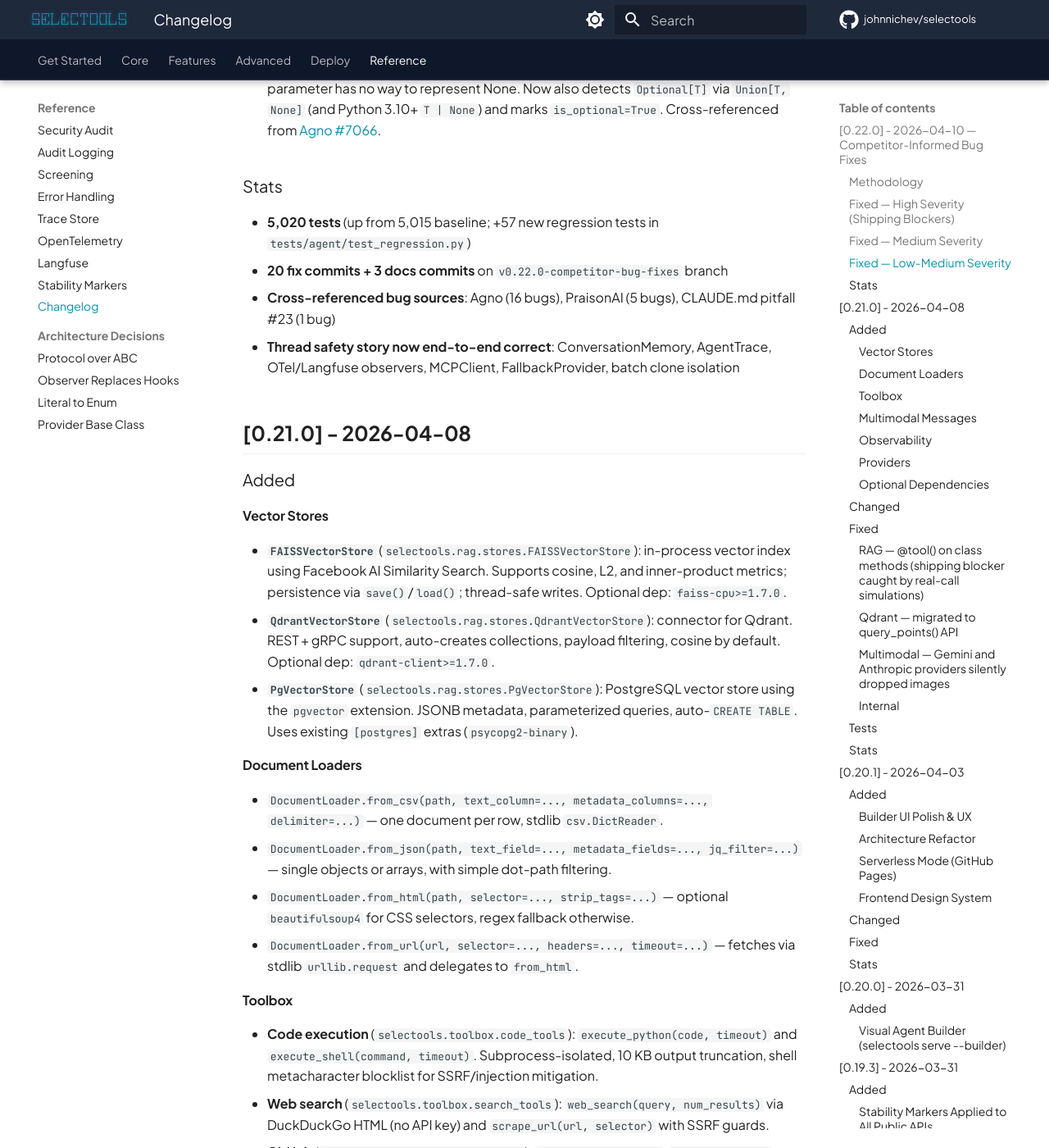
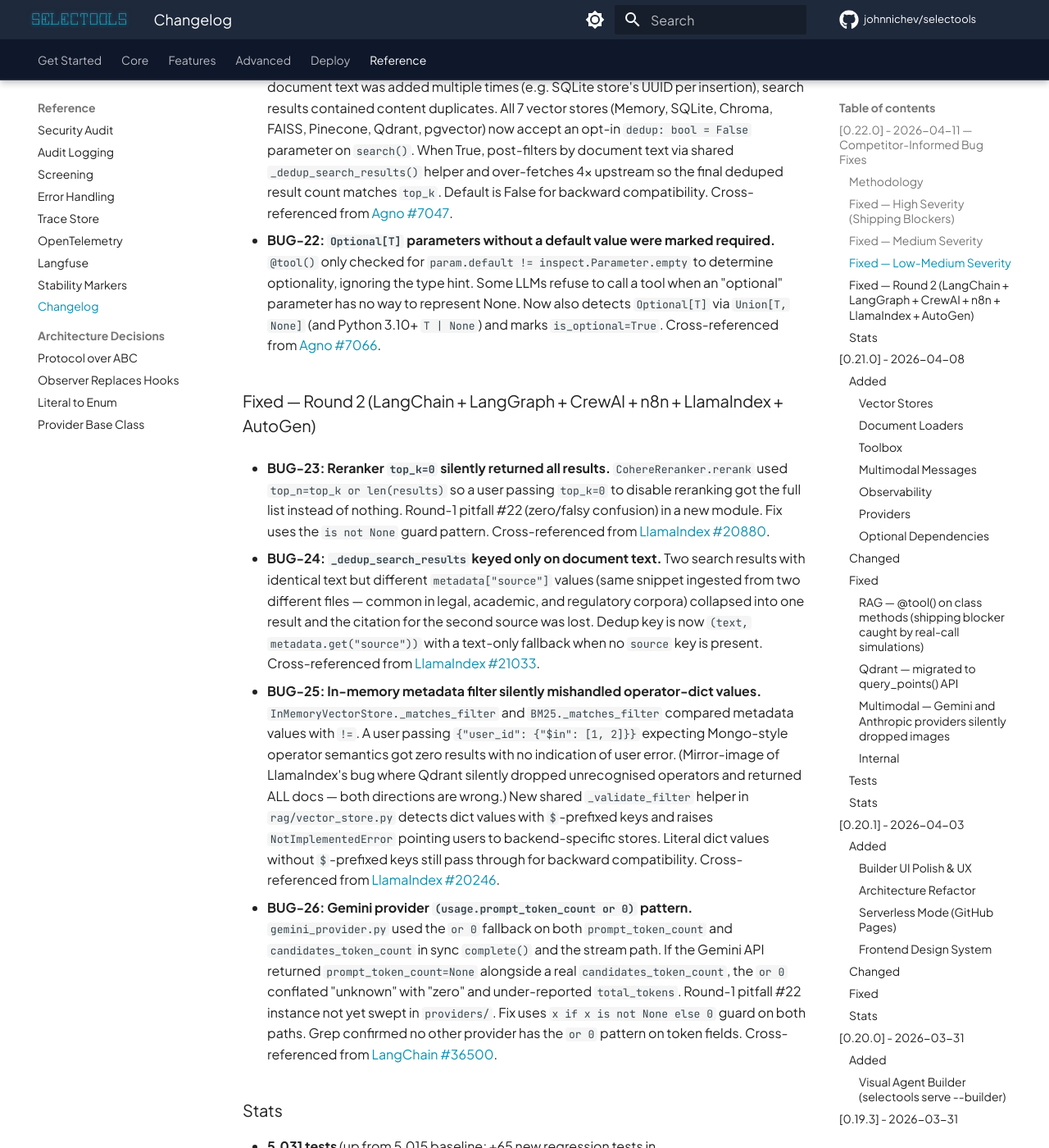
Before and after one commit to johnnichev/selectools, an MkDocs documentation site: the page built from docs/CHANGELOG.md, in a window 1280 px wide and 1400 px high, scrolled down 4248 px. Shown: the whole window at 82% size. Built offline with MkDocs 1.6.1 and Material for MkDocs 9.7.7, drawn with Linux system fonts in a browser that asks for light colours; comment, search, counter and statistics services are not loaded; some of the changed text lies outside the part shown.

Commit message:
docs(changelog): add round-2 competitor bug-hunt section (BUG-23 – BUG-26)
Documents the 4 round-2 fixes shipped on this branch (LangChain + LlamaIndex
cross-references), updates test count to 5031, and records the bug sources
by upstream project.

Round 2 mined LangChain (~92k stars), LangGraph (~10k), CrewAI (~25k),
n8n (~70k), LlamaIndex (~37k), and AutoGen (~35k) — ~270k combined stars.
Top-15 unverified candidates from the round are parked for v0.23.0.

```diff
--- a/docs/CHANGELOG.md
+++ b/docs/CHANGELOG.md
@@ -5,16 +5,27 @@
 The format is based on [Keep a Changelog](https://keepachangelog.com/en/1.0.0/),
 and this project adheres to [Semantic Versioning](https://semver.org/spec/v2.0.0.html).
 
-## [0.22.0] - 2026-04-10 — Competitor-Informed Bug Fixes
+## [0.22.0] - 2026-04-11 — Competitor-Informed Bug Fixes
 
 ### Methodology
 
-22 bugs identified by cross-referencing 95+ closed bug reports from
-[Agno](https://github.com/agno-agi/agno) (39k stars) and 60+ from
-[PraisonAI](https://github.com/MervinPraison/PraisonAI) (6.9k stars) against
-selectools v0.21.0 source code. Each fix includes a TDD regression test in
-`tests/agent/test_regression.py` that empirically fails without the fix and
-passes after. Test suite grew from 5,015 to 5,020 with 57 new regression tests.
+**Round 1** (BUG-01 – BUG-22): 22 bugs identified by cross-referencing 95+
+closed bug reports from [Agno](https://github.com/agno-agi/agno) (39k stars)
+and 60+ from [PraisonAI](https://github.com/MervinPraison/PraisonAI) (6.9k
+stars) against selectools v0.21.0 source code.
+
+**Round 2** (BUG-23 – BUG-26): 4 additional bugs surfaced by a second
+competitive bug-mining pass across **LangChain** (~92k), **LangGraph**
+(~10k), **CrewAI** (~25k), **n8n** (~70k), **LlamaIndex** (~37k) and
+**AutoGen** (~35k) — ~270k combined stars. The LlamaIndex and LangChain
+pass had the research subagents grep selectools source to match competitor
+fix diffs directly, which converted generic "worth checking" patterns into
+concrete confirmed-live bugs. Remaining top-15 unverified candidates from
+this round are parked for v0.23.0.
+
+Each fix includes a TDD regression test in `tests/agent/test_regression.py`
+that empirically fails without the fix and passes after. Test suite grew
+from 5,015 to 5,030 with 65 new regression tests (57 round-1 + 8 round-2).
 
 ### Fixed — High Severity (Shipping Blockers)
 
@@ -205,16 +216,61 @@
   `T | None`) and marks `is_optional=True`. Cross-referenced from
   [Agno #7066](https://github.com/agno-agi/agno/issues/7066).
 
+### Fixed — Round 2 (LangChain + LangGraph + CrewAI + n8n + LlamaIndex + AutoGen)
+
+- **BUG-23: Reranker `top_k=0` silently returned all results.**
+  `CohereReranker.rerank` used `top_n=top_k or len(results)` so a user
+  passing `top_k=0` to disable reranking got the full list instead of
+  nothing. Round-1 pitfall #22 (zero/falsy confusion) in a new module. Fix
+  uses the `is not None` guard pattern. Cross-referenced from
+  [LlamaIndex #20880](https://github.com/run-llama/llama_index/pull/20880).
+
+- **BUG-24: `_dedup_search_results` keyed only on document text.** Two
+  search results with identical text but different `metadata["source"]`
+  values (same snippet ingested from two different files — common in
+  legal, academic, and regulatory corpora) collapsed into one result and
+  the citation for the second source was lost. Dedup key is now
+  `(text, metadata.get("source"))` with a text-only fallback when no
+  `source` key is present. Cross-referenced from
+  [LlamaIndex #21033](https://github.com/run-llama/llama_index/pull/21034).
+
+- **BUG-25: In-memory metadata filter silently mishandled operator-dict values.**
+  `InMemoryVectorStore._matches_filter` and `BM25._matches_filter` compared
+  metadata values with `!=`. A user passing `{"user_id": {"$in": [1, 2]}}`
+  expecting Mongo-style operator semantics got zero results with no
+  indication of user error. (Mirror-image of LlamaIndex's bug where Qdrant
+  silently dropped unrecognised operators and returned ALL docs — both
+  directions are wrong.) New shared `_validate_filter` helper in
+  `rag/vector_store.py` detects dict values with `$`-prefixed keys and
+  raises `NotImplementedError` pointing users to backend-specific stores.
+  Literal dict values without `$`-prefixed keys still pass through for
+  backward compatibility. Cross-referenced from
+  [LlamaIndex #20246](https://github.com/run-llama/llama_index/pull/20246).
+
+- **BUG-26: Gemini provider `(usage.prompt_token_count or 0)` pattern.**
+  `gemini_provider.py` used the `or 0` fallback on both `prompt_token_count`
+  and `candidates_token_count` in sync `complete()` and the stream path.
+  If the Gemini API returned `prompt_token_count=None` alongside a real
+  `candidates_token_count`, the `or 0` conflated "unknown" with "zero" and
+  under-reported `total_tokens`. Round-1 pitfall #22 instance not yet
+  swept in `providers/`. Fix uses `x if x is not None else 0` guard on both
+  paths. Grep confirmed no other provider has the `or 0` pattern on token
+  fields. Cross-referenced from
+  [LangChain #36500](https://github.com/langchain-ai/langchain/pull/36500).
+
 ### Stats
 
-- **5,020 tests** (up from 5,015 baseline; +57 new regression tests in
-  `tests/agent/test_regression.py`)
-- **20 fix commits + 3 docs commits** on `v0.22.0-competitor-bug-fixes` branch
-- **Cross-referenced bug sources**: Agno (16 bugs), PraisonAI (5 bugs),
-  CLAUDE.md pitfall #23 (1 bug)
+- **5,031 tests** (up from 5,015 baseline; +65 new regression tests in
+  `tests/agent/test_regression.py` = 57 round-1 + 8 round-2)
+- **24 fix commits + 3 docs commits** on `v0.22.0-competitor-bug-fixes` branch
+- **Cross-referenced bug sources**: Agno (16), PraisonAI (5), LlamaIndex (3),
+  LangChain (1), CLAUDE.md pitfall #23 (1)
 - **Thread safety story now end-to-end correct**: ConversationMemory,
   AgentTrace, OTel/Langfuse observers, MCPClient, FallbackProvider, batch
   clone isolation
+- **RAG citation and permission-filter correctness**: dedup preserves
+  distinct sources; in-memory filters surface operator-dict user errors
+  instead of silent empty results
 
 ## [0.21.0] - 2026-04-08
 
```
Also changed, not shown: CHANGELOG.md (+68 -12 lines).
